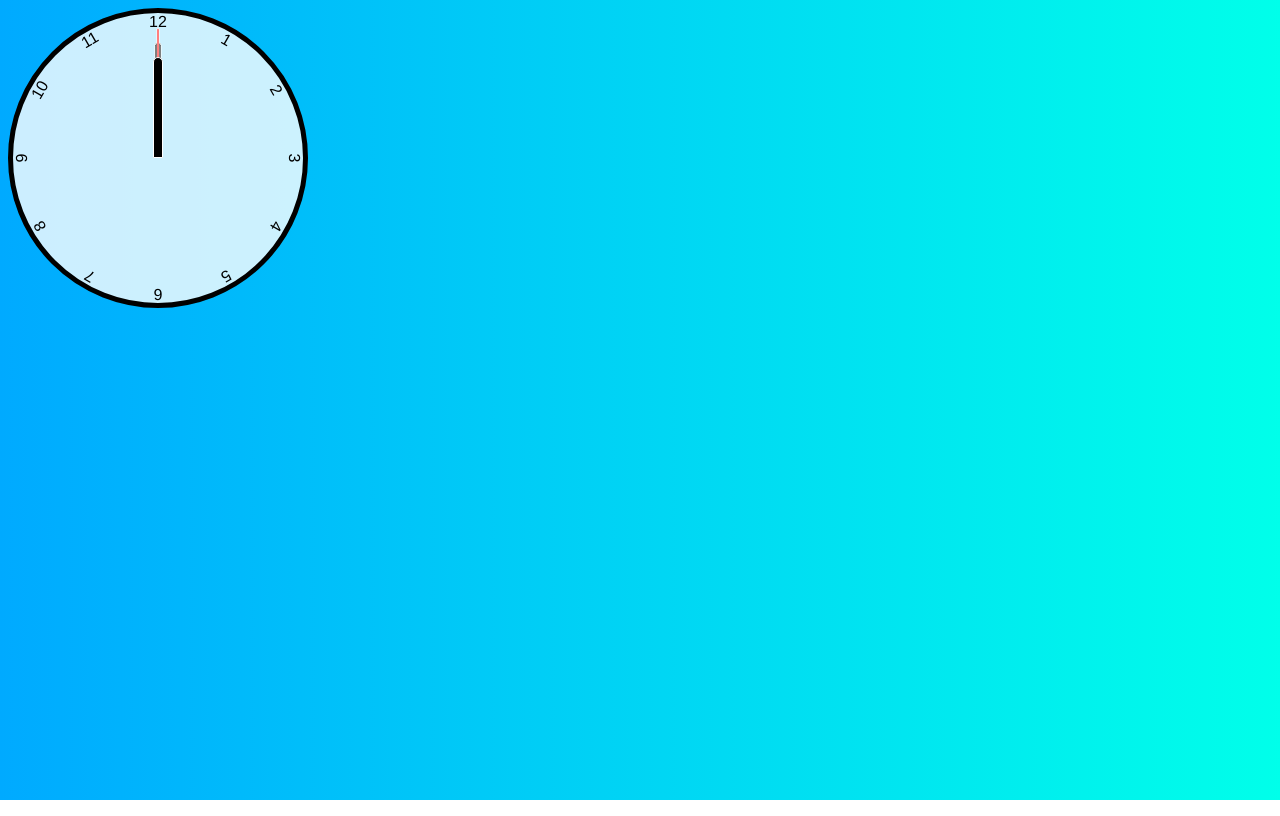
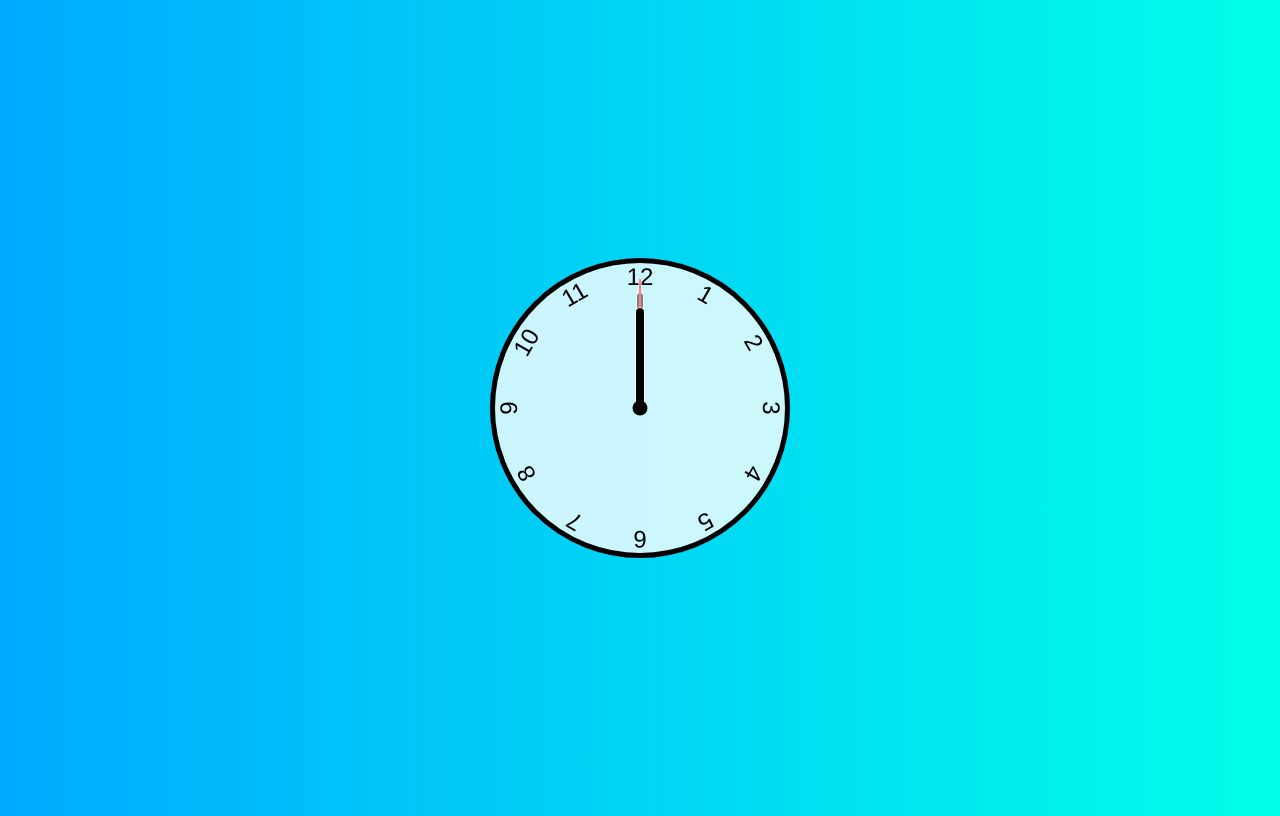
Before and after one commit to fatuma-saleh/Clock, a plain HTML site: page index.html in a window 1280 px wide. Drawn offline with Linux system fonts and the light colour scheme.

Commit message:
Position clock center and change font size

```diff
--- a/styles.css
+++ b/styles.css
@@ -11,6 +11,11 @@ body {
     hsl(200,100%,50%),
     hsl(175,100%,50%)
   );
+  display: flex;
+  justify-content: center;
+  align-items: center;
+  min-height:  100vh;
+ overflow: hidden;
 }
 
 .clock {
@@ -29,6 +34,7 @@ body {
   height:100%;
   text-align: center;
   transform: rotate(var(--rotation));
+  font-size: 1.5rem;
 }
 
 .clock .number1{--rotation: 30deg;}
@@ -57,6 +63,19 @@ body {
   transform: translateX(-50%) rotate(calc(var(--rotation) * 1deg));
 }
 
+.clock::after{
+  content: "";
+  position:absolute;
+  background-color: black;
+  z-index: 11;
+  width: 15px;
+  height:15px;
+  top:50%;
+  left: 50%;
+  transform: translate(-50%,-50%);
+  border-radius: 50%;
+
+}
 .clock .hand.second {
   width: 3px;
   height: 45%;
```
